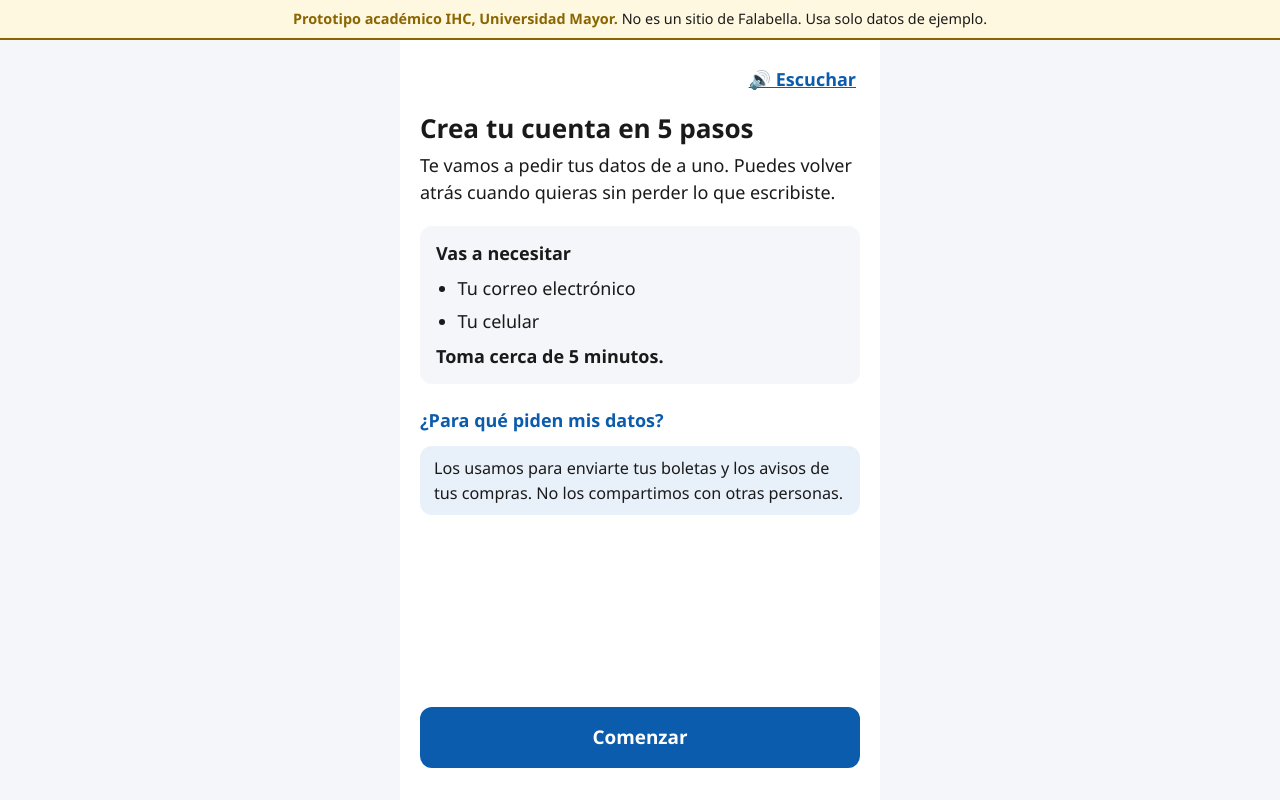
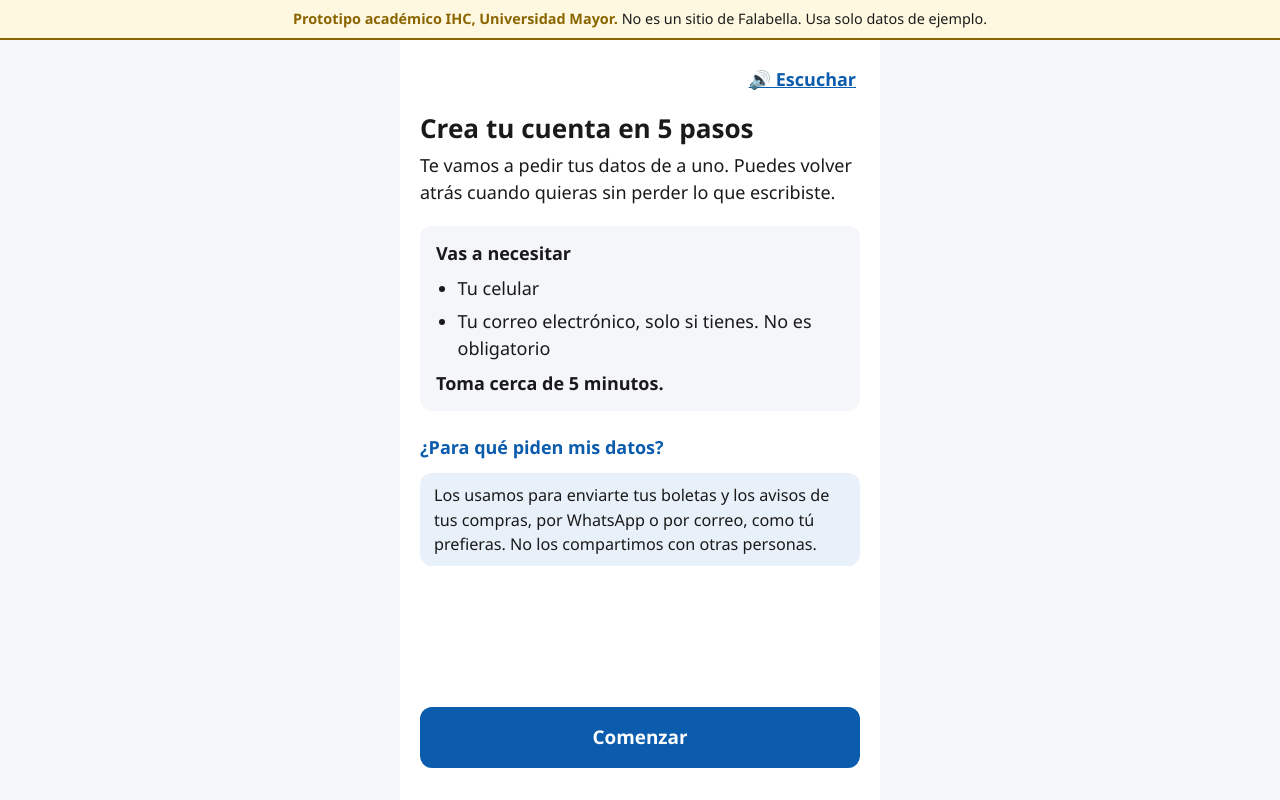
Before and after one commit to circeblood/IHC_SUM2, a plain HTML site: page prototipo/flujo1-inicio-identificacion/p1-bienvenida.html in a window 1280 px wide. Both pictures are taken after a click on the heading "¿Para qué piden mis datos?". Drawn offline with Linux system fonts and the light colour scheme.

Commit message:
Ajusta bienvenida e índice: el celular pasa a ser el dato principal

```diff
--- a/prototipo/flujo1-inicio-identificacion/p1-bienvenida.html
+++ b/prototipo/flujo1-inicio-identificacion/p1-bienvenida.html
@@ -22,15 +22,15 @@
       <div class="tarjeta">
         <strong>Vas a necesitar</strong>
         <ul class="lista-simple">
-          <li>Tu correo electrónico</li>
           <li>Tu celular</li>
+          <li>Tu correo electrónico, solo si tienes. No es obligatorio</li>
         </ul>
         <p class="tiempo">Toma cerca de 5 minutos.</p>
       </div>
 
       <details class="ayuda">
         <summary>¿Para qué piden mis datos?</summary>
-        <p>Los usamos para enviarte tus boletas y los avisos de tus compras. No los compartimos con otras personas.</p>
+        <p>Los usamos para enviarte tus boletas y los avisos de tus compras, por WhatsApp o por correo, como tú prefieras. No los compartimos con otras personas.</p>
       </details>
     </div>
 
```
Also changed, not shown: prototipo/index.html (+2 -2 lines).
